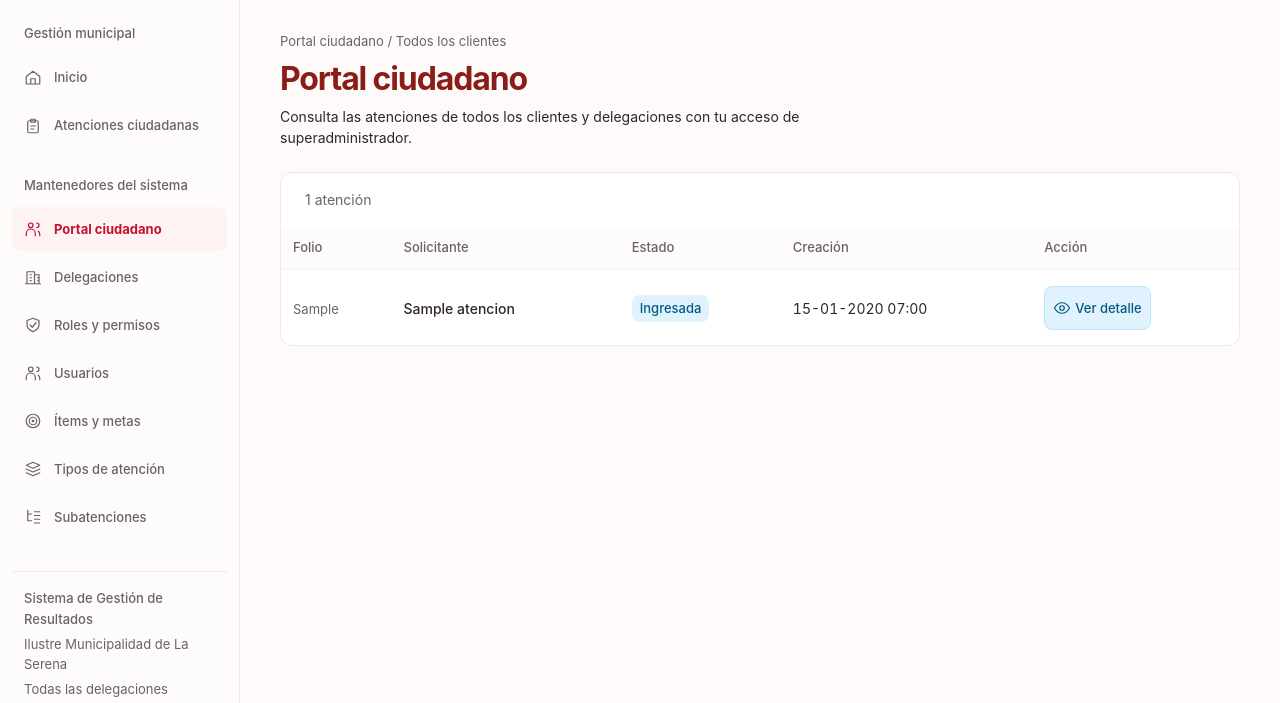
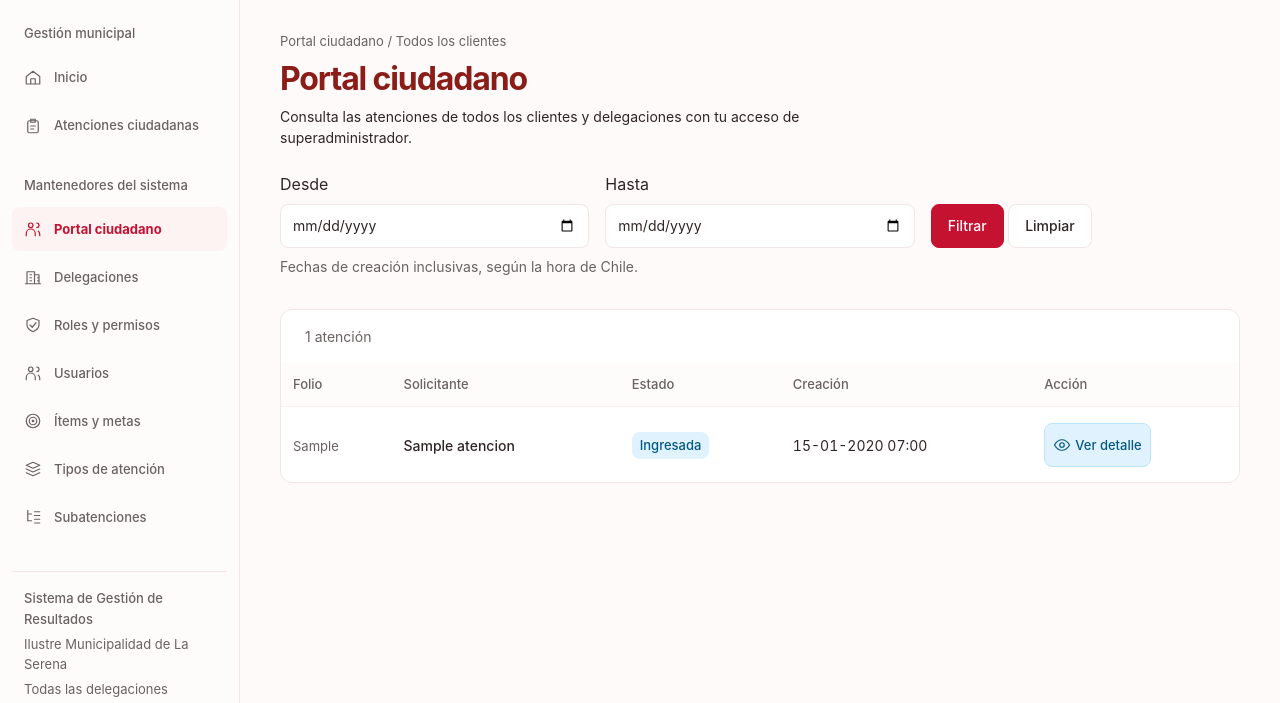
Before and after one commit to zoroikami/sgr-municipalidad-laserena, a Django app: page /portal/ in a window 1280 px wide. Shown: the part 96-799 px from the top of the page. Run offline with Django 5.2, Linux system fonts and the light colour scheme; a user stored in the database is signed in; tables that the repository leaves empty hold one stand-in row (values such as "Sample post"); parts of the project's set-up code (start-up, migrations or seed data) failed here and were passed over; some libraries are stand-ins or nearby versions.

Commit message:
feat: filtrar portal ciudadano por rango de fechas
Implementacion asistida con Codex. Incluye validacion, aislamiento por propietario y paginacion con filtros. Validacion: 13 pruebas aprobadas con MySQL real.

```diff
--- a/gestion/forms.py
+++ b/gestion/forms.py
@@ -149,5 +149,18 @@ class AtencionForm(ScopedModelForm):
         self.fields['solicitante_rut'].widget.attrs.update({'placeholder': '12345678-5', 'spellcheck': 'false'})
 
 
+class PortalDateFilterForm(forms.Form):
+    desde = forms.DateField(label='Desde', required=False,
+        widget=forms.DateInput(format='%Y-%m-%d', attrs={'type': 'date', 'class': 'form-control'}))
+    hasta = forms.DateField(label='Hasta', required=False,
+        widget=forms.DateInput(format='%Y-%m-%d', attrs={'type': 'date', 'class': 'form-control'}))
+
+    def clean(self):
+        data = super().clean()
+        if data.get('desde') and data.get('hasta') and data['desde'] > data['hasta']:
+            self.add_error('hasta', 'La fecha final debe ser igual o posterior a la inicial.')
+        return data
+
+
 FORMS = {'metas': ItemMetaForm, 'atenciones': AtencionForm, 'tipos': TipoAtencionForm,
          'subatenciones': SubAtencionForm, 'delegaciones': DelegacionForm}
--- a/gestion/views.py
+++ b/gestion/views.py
@@ -16,7 +16,7 @@ from openpyxl import Workbook
 from openpyxl.cell import WriteOnlyCell
 
 from .access import authorize, delegation_id, is_cliente, scoped
-from .forms import FORMS
+from .forms import FORMS, PortalDateFilterForm
 from .models import Atencion, Delegacion, ItemMeta, SubAtencion, TipoAtencion
 from .queries import MODULES, display_value, list_context, query_for, state_for
 from .realtime import notify_after_commit
@@ -228,9 +228,18 @@ def own_records(user):
 def portal(request):
     from django.core.paginator import Paginator
     query = own_records(request.user)
+    filter_form = PortalDateFilterForm(request.GET)
+    if filter_form.is_valid():
+        if filter_form.cleaned_data['desde']:
+            query = query.filter(created_at__date__gte=filter_form.cleaned_data['desde'])
+        if filter_form.cleaned_data['hasta']:
+            query = query.filter(created_at__date__lte=filter_form.cleaned_data['hasta'])
+    else:
+        query = query.none()
     page = Paginator(query, 15).get_page(request.GET.get('pagina'))
     return render(request, 'gestion/portal.html', {
-        'titulo': 'Portal ciudadano' if request.user.is_superuser else 'Mis atenciones', 'page_obj': page})
+        'titulo': 'Portal ciudadano' if request.user.is_superuser else 'Mis atenciones',
+        'page_obj': page, 'filter_form': filter_form})
 
 
 @login_required
--- a/templates/gestion/portal.html
+++ b/templates/gestion/portal.html
@@ -3,12 +3,21 @@
 <section aria-labelledby="page-title">
   <div class="module-breadcrumb">Portal ciudadano / {% if user.is_superuser %}Todos los clientes{% else %}Mis atenciones{% endif %}</div>
   <div class="page-heading"><div><h1 id="page-title">{{ titulo }}</h1><p>{% if user.is_superuser %}Consulta las atenciones de todos los clientes y delegaciones con tu acceso de superadministrador.{% else %}Consulta el estado y los antecedentes de las atenciones asociadas a tu cuenta.{% endif %}</p></div></div>
+  <form method="get" class="row g-3 mb-3" aria-label="Filtrar por fecha de creación">
+    {% for field in filter_form %}
+    <div class="col-sm-4"><label class="form-label" for="{{ field.id_for_label }}">{{ field.label }}</label>{{ field }}
+      {% for error in field.errors %}<p class="text-danger" role="alert">{{ error }}</p>{% endfor %}
+    </div>
+    {% endfor %}
+    <div class="col-sm-4 align-self-end"><button class="btn btn-primary" type="submit">Filtrar</button> <a class="btn btn-outline-secondary" href="{% url 'gestion:portal' %}">Limpiar</a></div>
+    <p class="form-text">Fechas de creación inclusivas, según la hora de Chile.</p>
+  </form>
   <div class="table-card">
   <p class="portal-count">{{ page_obj.paginator.count }} {% if page_obj.paginator.count == 1 %}atención{% else %}atenciones{% endif %}</p>
   <div class="table-responsive" tabindex="0" role="region" aria-label="Mis atenciones"><table class="table records-table"><caption class="visually-hidden">Atenciones asociadas a tu cuenta</caption><thead><tr><th scope="col">Folio</th><th scope="col">Solicitante</th><th scope="col">Estado</th><th scope="col">Creación</th><th scope="col">Acción</th></tr></thead><tbody>
-    {% for atencion in page_obj %}<tr><td><a class="record-key" href="{% url 'gestion:portal_detalle' atencion.pk %}">{{ atencion.folio }}</a></td><td class="record-name">{{ atencion.solicitante_nombre }}</td><td><span class="badge-status {{ atencion.estado|slugify }}">{{ atencion.estado }}</span></td><td>{{ atencion.created_at|date:'d-m-Y H:i' }}</td><td><div class="row-actions"><a class="action-link view" href="{% url 'gestion:portal_detalle' atencion.pk %}" aria-label="Ver atención {{ atencion.folio }}">{% include 'shared/icon.html' with name='view' %}Ver detalle</a></div></td></tr>{% empty %}<tr><td class="empty-state" colspan="5"><strong>Aún no tienes atenciones asociadas.</strong><p>Cuando la municipalidad registre una atención a tu nombre, podrás consultarla aquí.</p></td></tr>{% endfor %}
+    {% for atencion in page_obj %}<tr><td><a class="record-key" href="{% url 'gestion:portal_detalle' atencion.pk %}">{{ atencion.folio }}</a></td><td class="record-name">{{ atencion.solicitante_nombre }}</td><td><span class="badge-status {{ atencion.estado|slugify }}">{{ atencion.estado }}</span></td><td>{{ atencion.created_at|date:'d-m-Y H:i' }}</td><td><div class="row-actions"><a class="action-link view" href="{% url 'gestion:portal_detalle' atencion.pk %}" aria-label="Ver atención {{ atencion.folio }}">{% include 'shared/icon.html' with name='view' %}Ver detalle</a></div></td></tr>{% empty %}<tr><td class="empty-state" colspan="5"><strong>No hay atenciones para mostrar.</strong><p>Revisa el rango de fechas o limpia los filtros para consultar tus atenciones.</p></td></tr>{% endfor %}
   </tbody></table></div>
-  {% if page_obj.paginator.num_pages > 1 %}<nav class="portal-pagination" aria-label="Páginas de mis atenciones">{% if page_obj.has_previous %}<a class="btn btn-outline-secondary" href="?pagina={{ page_obj.previous_page_number }}">Anterior</a>{% endif %}<span>Página {{ page_obj.number }} de {{ page_obj.paginator.num_pages }}</span>{% if page_obj.has_next %}<a class="btn btn-outline-secondary" href="?pagina={{ page_obj.next_page_number }}">Siguiente</a>{% endif %}</nav>{% endif %}
+  {% if page_obj.paginator.num_pages > 1 %}<nav class="portal-pagination" aria-label="Páginas de mis atenciones">{% if page_obj.has_previous %}<a class="btn btn-outline-secondary" href="{% querystring pagina=page_obj.previous_page_number %}">Anterior</a>{% endif %}<span>Página {{ page_obj.number }} de {{ page_obj.paginator.num_pages }}</span>{% if page_obj.has_next %}<a class="btn btn-outline-secondary" href="{% querystring pagina=page_obj.next_page_number %}">Siguiente</a>{% endif %}</nav>{% endif %}
   </div>
 </section>
 {% endblock %}
```
Also changed, not shown: tests_django/test_portal_dates.py (added, +47 -0 lines).
